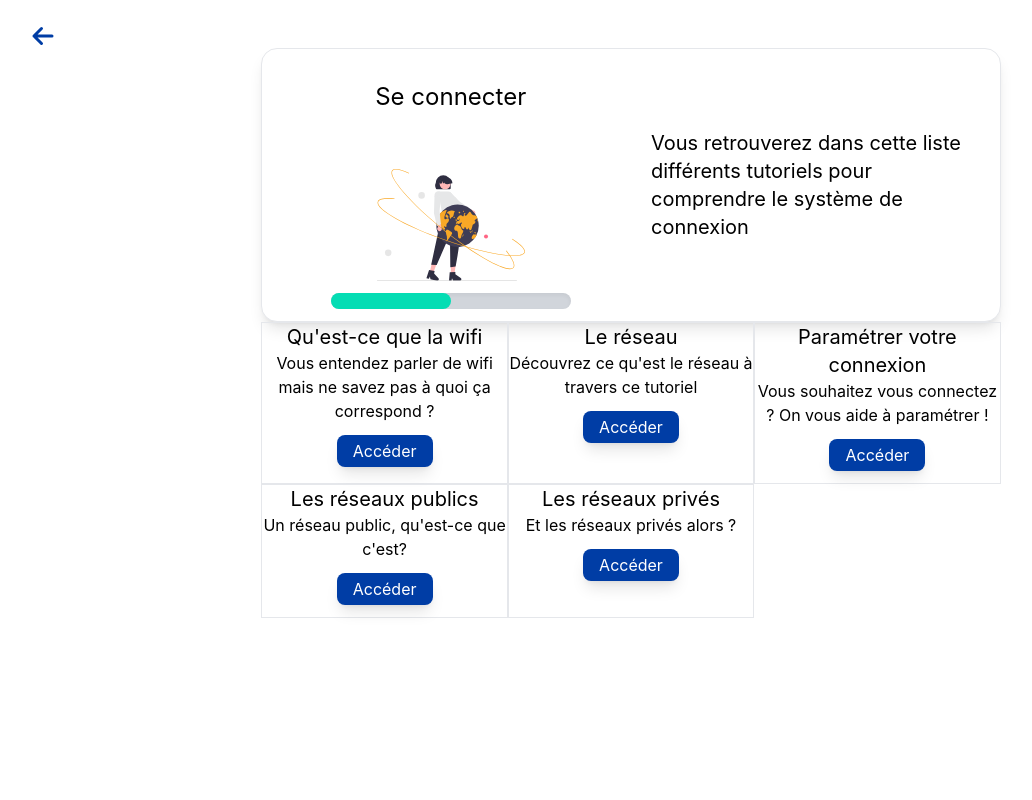
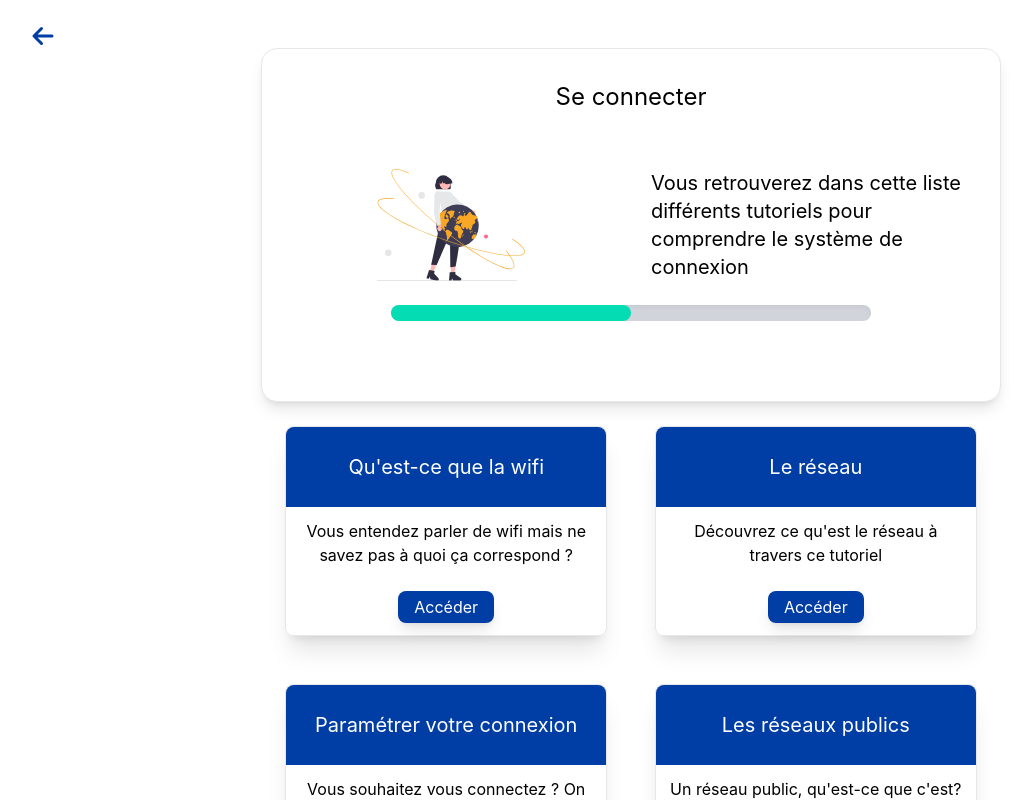
Before and after one commit to WildCodeSchool/P3_La-Poste_Lyon_React_Sept_2022, a React (Vite) app in the folder frontend/: page /categories/1/tutorials in a window 1280 px wide. Shown: the top 800 px of the page, without its empty margins (9-1041 px from the left). Built offline with nearby package versions, Linux system fonts and the light colour scheme.

Commit message:
TutorialList OP

```diff
--- a/frontend/src/pages/TutorialList.jsx
+++ b/frontend/src/pages/TutorialList.jsx
@@ -235,9 +235,12 @@ function TutorialList() {
       <Link to="/categories" className="m-6">
         <PreviousButton />
       </Link>
-      <article className="bg-white w-3/5 p-2 border rounded-2xl shadow-lg  grid overflow-hidden grid-cols-1 grid-rows-2 md:grid-cols-2 md:grid-rows-2 m-auto justify-center">
+      <article
+        className="bg-white w-3/5 p-2 border rounded-2xl shadow-lg  grid overflow-hidden
+      grid-cols-1 grid-rows-2 md:grid-cols-2 md:grid-rows-3 m-auto justify-center"
+      >
         {/* category name */}
-        <h2 className="text-2xl text-center p-6">
+        <h2 className="text-2xl text-center p-6 row-start-1 row-end-1 md:col-start-1 md:col-end-3">
           {categoryList[0].categoryName}
         </h2>
         <img
@@ -245,7 +248,11 @@ function TutorialList() {
           alt={categoryList[0].categoryName}
           className="h-24 md:h-28 justify-self-center box"
         />
-        <div className="box mt-3 mb-1 justify-self-center w-full md:w-2/3 h-4 bg-gray-300 rounded-full dark:bg-gray-300 shadow-inner">
+        <div
+          className="
+        row-start-3 row-end-3 md:col-start-1 md:col-end-3
+        box mt-6 mb-1 justify-self-center w-full md:w-2/3 h-4 bg-gray-300 rounded-full dark:bg-gray-300 shadow-inner"
+        >
           <div
             className={`h-4 rounded-full w-1/2 ${
               categoryList[0].progression === "start"
@@ -260,11 +267,18 @@ function TutorialList() {
           {categoryList[0].description}
         </p>
       </article>
-      <ul className="w-3/5 grid grid-cols-1 md:grid-cols-3 m-auto ">
+      <ul className="w-3/5 grid grid-cols-1 md:grid-cols-2  m-auto ">
         {categoryList[0].tutoriels.map((tutorial) => (
-          <li className="border text-center" key={tutorial.id}>
-            <h2 className="text-xl">{tutorial.title}</h2>
-            <p>{tutorial.shortDescription}</p>
+          <li
+            className=" my-3 md:m-6 border shadow-xl rounded-lg text-center"
+            key={tutorial.id}
+          >
+            <h2 className="text-xl text-white p-2 bg-[#003DA5] rounded-tl-lg rounded-tr-lg h-20 flex justify-center items-center">
+              {tutorial.title}
+            </h2>
+            <p className="p-3 h-26 flex justify-center items-center">
+              {tutorial.shortDescription}
+            </p>
             <AccessButton />
             {/* devra envoyer au tutoriel précis */}
           </li>
```
